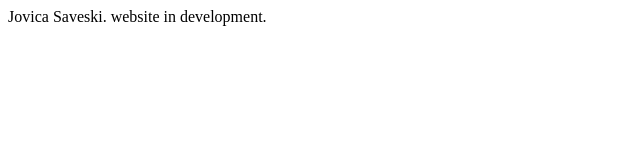
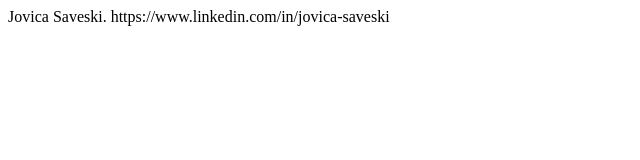
Before and after one commit to JovicaSaveski/jovicasaveskicom, a plain HTML site: page index.html in a window 1280 px wide. Shown: the whole page, without its empty margins (0-640 px from the left). Drawn offline with Linux system fonts and the light colour scheme.

Commit message:
Update index.html

```diff
--- a/index.html
+++ b/index.html
@@ -3,6 +3,8 @@
 </head>
 <body>
 Jovica Saveski.
-website in development.
+
+
+https://www.linkedin.com/in/jovica-saveski
 </body>
 </html>
```
